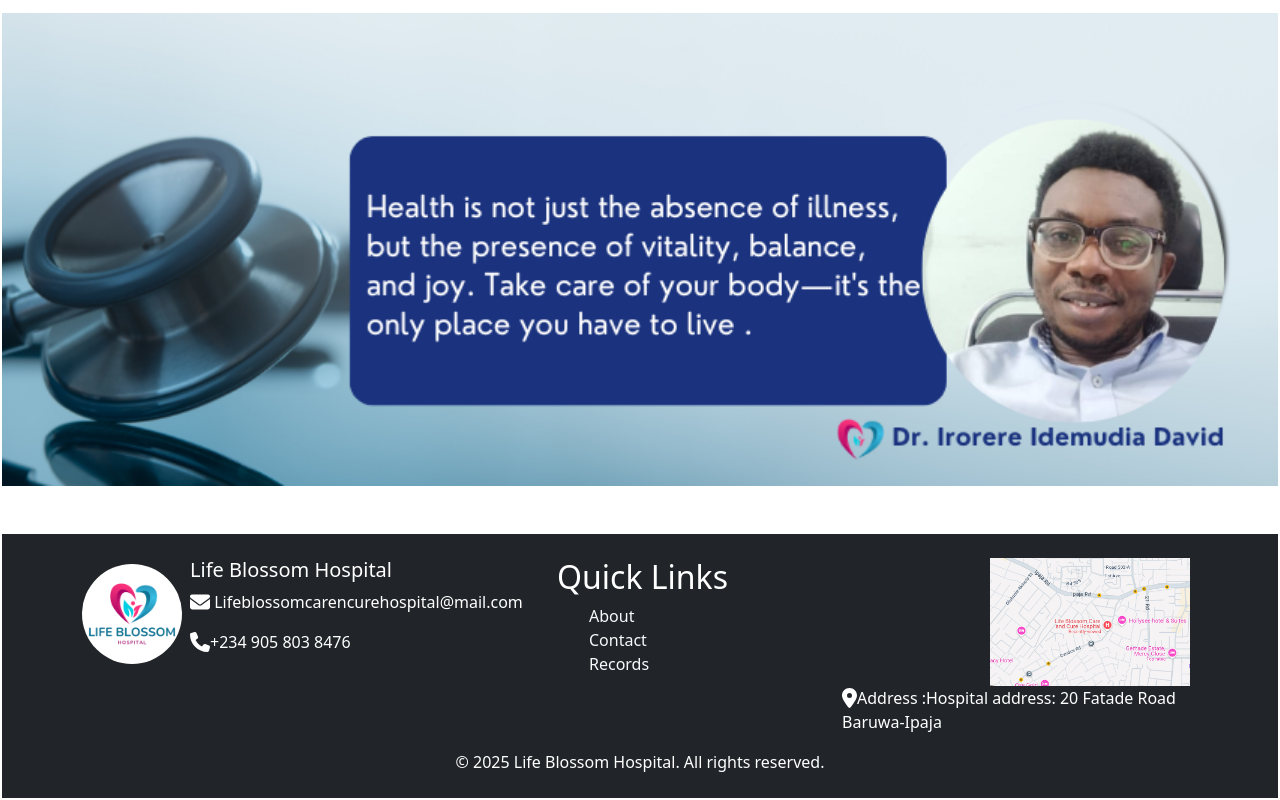
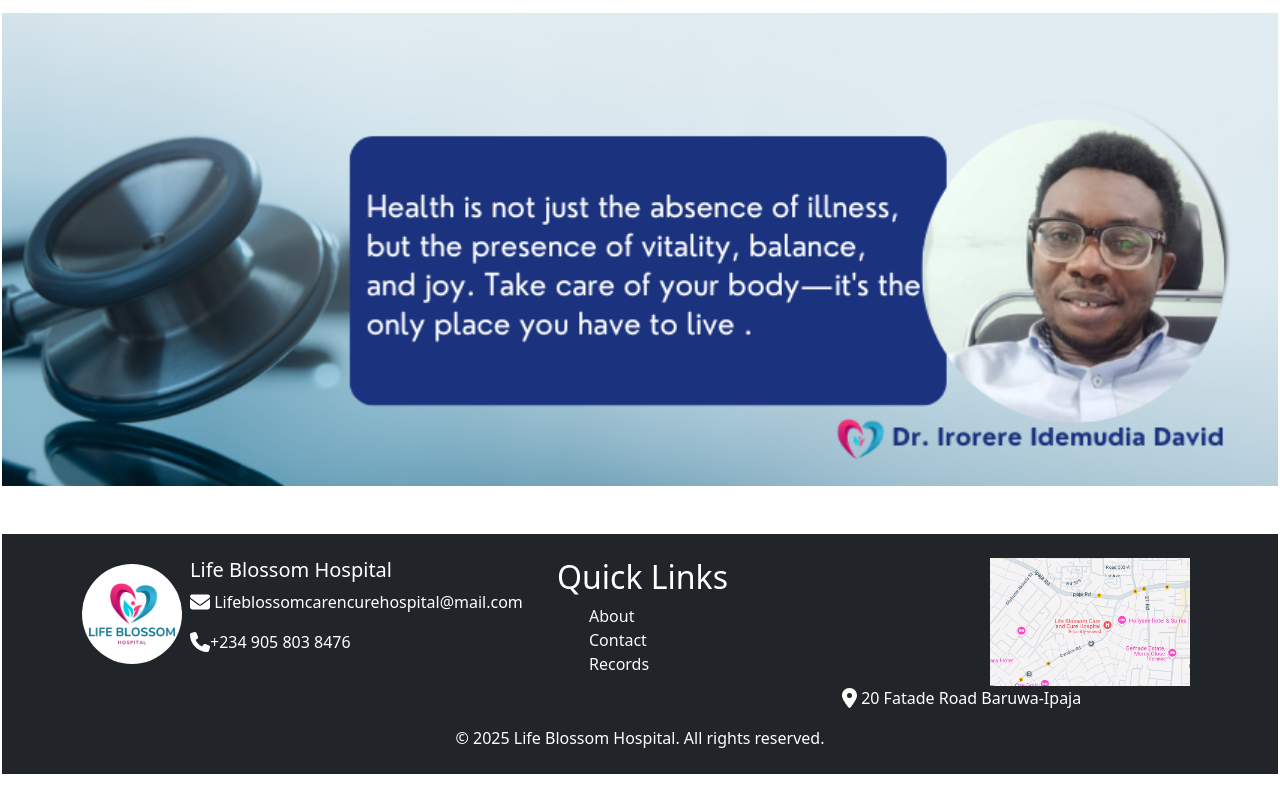
Before and after one commit to Onwodis/life-blossom_nextjs, a Next.js app: page / in a window 1280 px wide. Shown: the part 3200-4000 px from the top of the page. After the commit the page ends 3976 px from the top, so only its background shows below. Built offline with nearby package versions, Linux system fonts and the light colour scheme.

Commit message:
first commit

```diff
--- a/app/components/home/Footer.jsx
+++ b/app/components/home/Footer.jsx
@@ -95,7 +95,7 @@ const Footer = () => {
                   alt="Life Blossom Logo"
                 />
               <div className="text-start">
-                <p><FontAwesomeIcon icon={faMapMarkerAlt} size="lg" />Address :{profile.address}</p>
+                <p><FontAwesomeIcon icon={faMapMarkerAlt} size="lg" />{profile.address}</p>
 
               </div>
             </Col>
--- a/app/components/home/myContext.js
+++ b/app/components/home/myContext.js
@@ -17,7 +17,7 @@ export const AppProvider = ({ children }) => {
   })
   const [profile, setProfile] = useState({
     name:"Life Blossom",
-    address:"Hospital address: 20 Fatade Road Baruwa-Ipaja",
+    address:" 20 Fatade Road Baruwa-Ipaja",
     phone:"+234 905 803 8476",
     email:"Lifeblossomcarencurehospital@mail.com",
 
```
